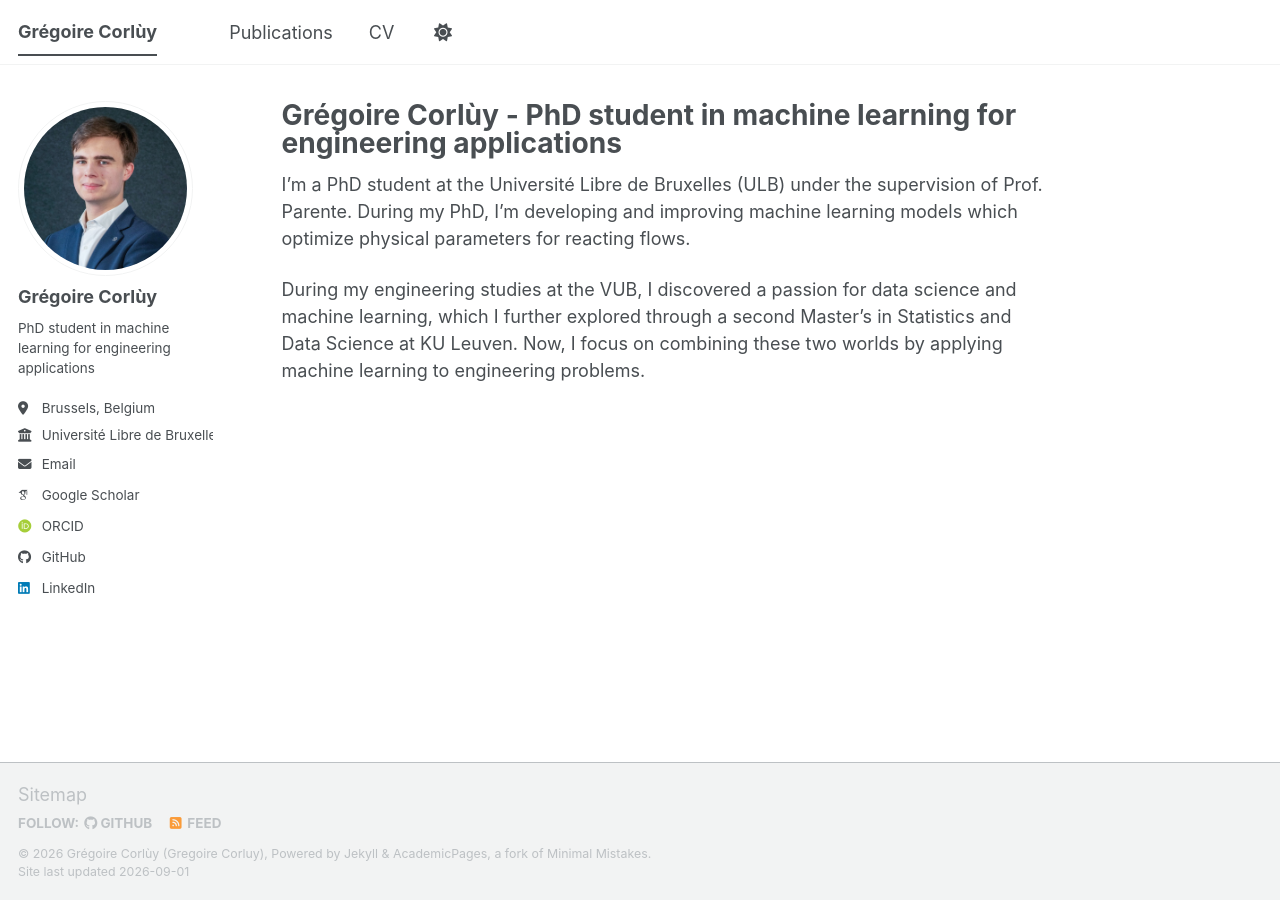
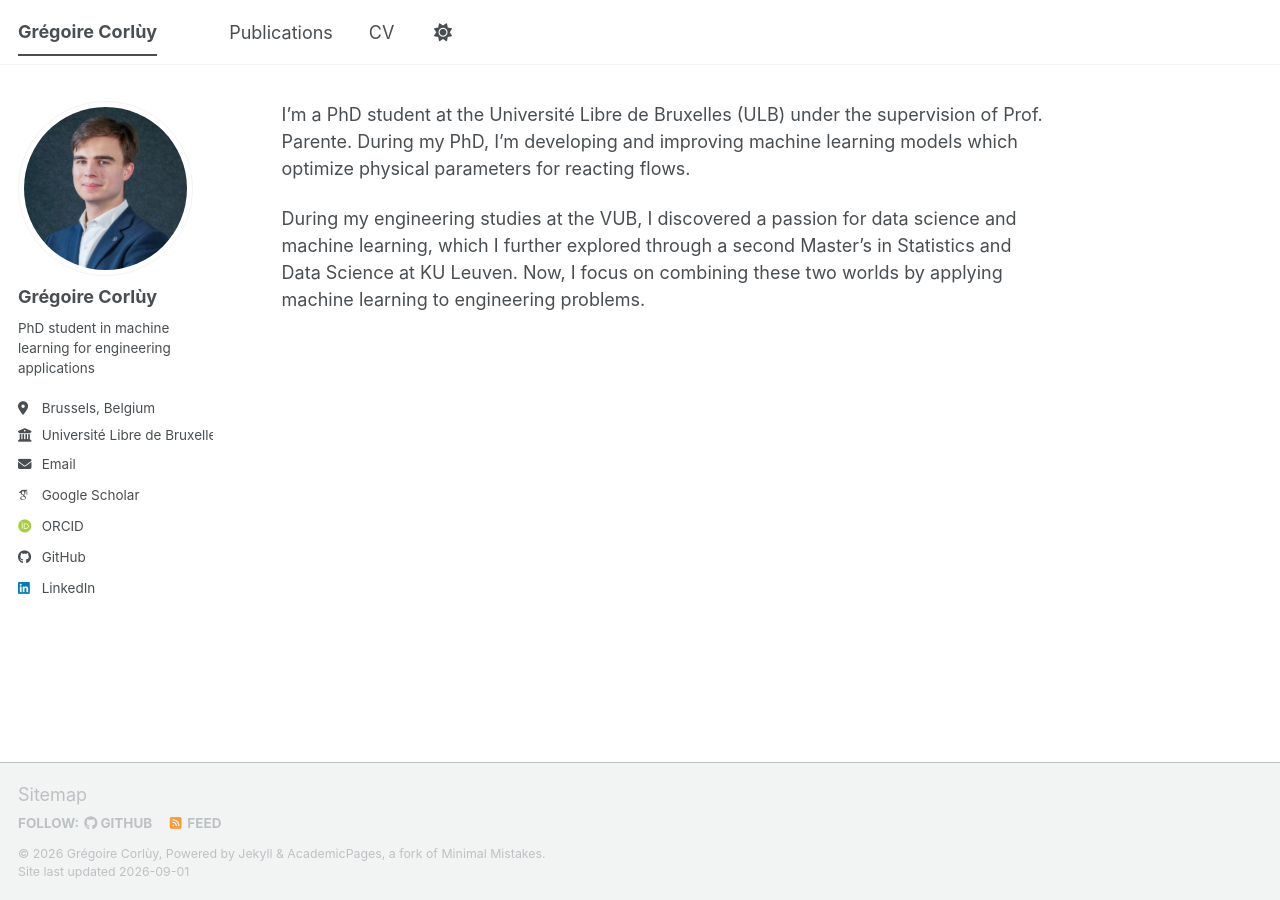
Before and after one commit to GregoireCorluy/GregoireCorluy.github.io, a Jekyll site: the page built from _pages/about.md, in a window 1280 px wide. Built offline with Jekyll 4.4.1, drawn with Linux system fonts in a browser that asks for light colours; some web fonts are replaced; a script bundle is joined from its source files by our own code; library files that are not in the unit come from our copies.

Commit message:
finetune and clean homepage, remove gregoire corluy without accents (check SEO), favicon Apple also with my picture, add in includes for my website structure to use my name as website name and hopefully icon used for websearch

```diff
--- a/_config.yml
+++ b/_config.yml
@@ -11,8 +11,8 @@ locale                   : "en-US"
 site_theme               : "default" # The available themes options are "default", "air", "sunrise", "mint", "dirt" and "contrast"
 title                    : "Grégoire Corlùy"
 title_separator          : "-"
-name                     : &name "Grégoire Corlùy (Gregoire Corluy)"
-description              : &description "Grégoire Corlùy (Gregoire Corluy) - Researcher in machine learning for engineering applications"   # Update this with a general description of your site, this is the default if not overridden by a page
+name                     : &name "Grégoire Corlùy"
+description              : &description "Researcher in machine learning for engineering applications"   # Update this with a general description of your site, this is the default if not overridden by a page
 url                      : https://GregoireCorluy.github.io # The base hostname & protocol for your site e.g. "https://[your GitHub username].github.io",
                                                            # or if you already have some other page hosted on Github then use "https://[your GitHub username].github.io/[Your Repo Name]"
 baseurl                  : "" # the subpath of your site, e.g. "/blog"
@@ -150,6 +150,7 @@ og_description           : "Personal website of Grégoire Corlùy" # Social medi
 social:
   type                   : Person # Person or Organization (defaults to Person)
   name                   : "Grégoire Corlùy" # If the user or organization name differs from the site's name
+  "alternateName"        : "Gregoire Corluy"
   links:
     - https://scholar.google.com/citations?user=p42NcoIAAAAJ
     - https://orcid.org/0009-0007-8754-0753
--- a/_layouts/single.html
+++ b/_layouts/single.html
@@ -18,7 +18,7 @@ layout: default
   {% include sidebar.html %}
 
   <article class="page" itemscope itemtype="http://schema.org/CreativeWork">
-    {% if page.title %}<meta itemprop="headline" content="{{ page.title | markdownify | strip_html | strip_newlines | escape_once }}">{% endif %}
+    {% if page.title and page.url != "/" %}<meta itemprop="headline" content="{{ page.title | markdownify | strip_html | strip_newlines | escape_once }}">{% endif %}
     {% if page.excerpt %}<meta itemprop="description" content="{{ page.excerpt | markdownify | strip_html | strip_newlines | escape_once }}">{% endif %}
     {% if page.date %}<meta itemprop="datePublished" content="{{ page.date | date: "%B %d, %Y" }}">{% endif %}
     {% if page.modified %}<meta itemprop="dateModified" content="{{ page.modified | date: "%B %d, %Y" }}">{% endif %}
@@ -26,7 +26,7 @@ layout: default
     <div class="page__inner-wrap">
       {% unless page.header.overlay_color or page.header.overlay_image %}
         <header>
-          {% if page.title %}<h1 class="page__title" itemprop="headline">{{ page.title | markdownify | remove: "<p>" | remove: "</p>" }}</h1>{% endif %}
+          {% if page.title and page.url != "/" %}<h1 class="page__title" itemprop="headline">{{ page.title | markdownify | remove: "<p>" | remove: "</p>" }}</h1>{% endif %}
           {% if page.read_time %}
             <p class="page__meta"><i class="fa fa-clock" aria-hidden="true"></i> {% include read-time.html %}</p>
           {% endif %}
```
Also changed, not shown: _includes/head/custom.html (+11 -0 lines), images/apple-touch-icon-180x180.jpg (added), images/apple-touch-icon-180x180.png (deleted).
